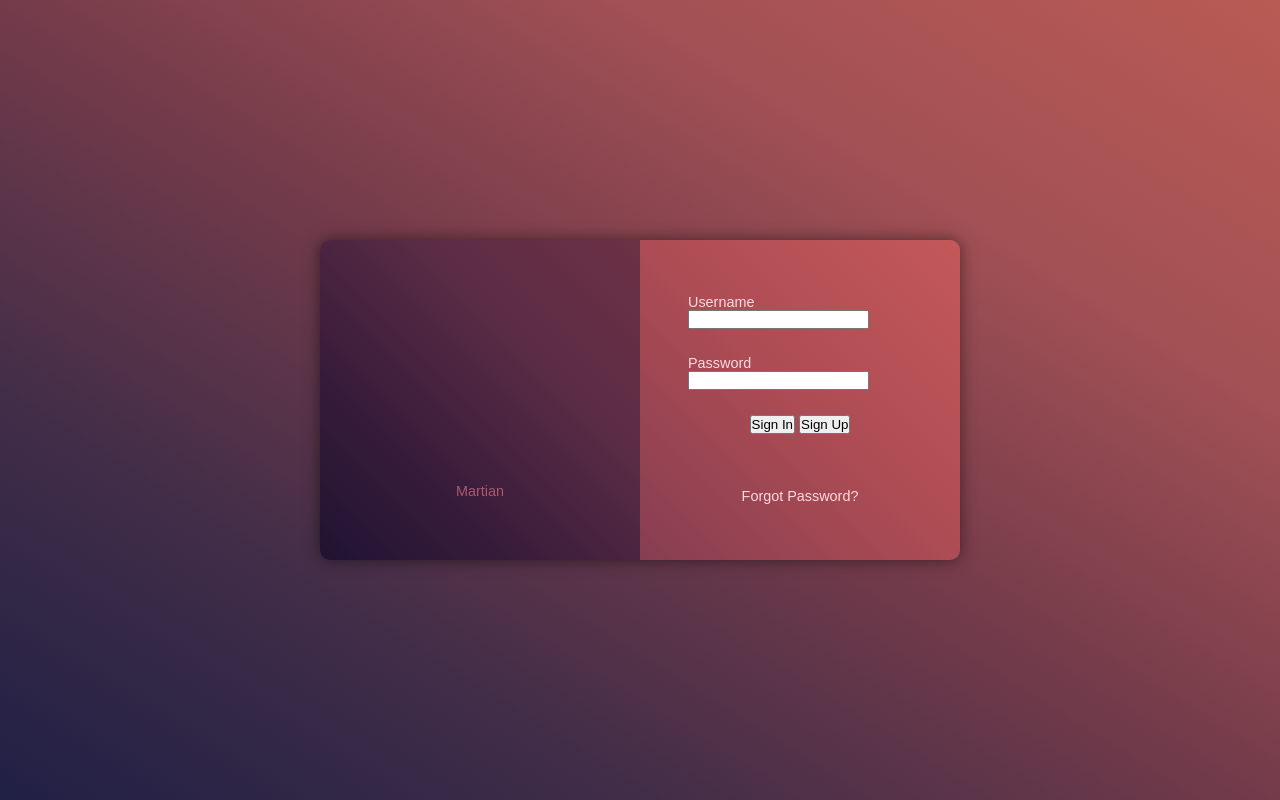
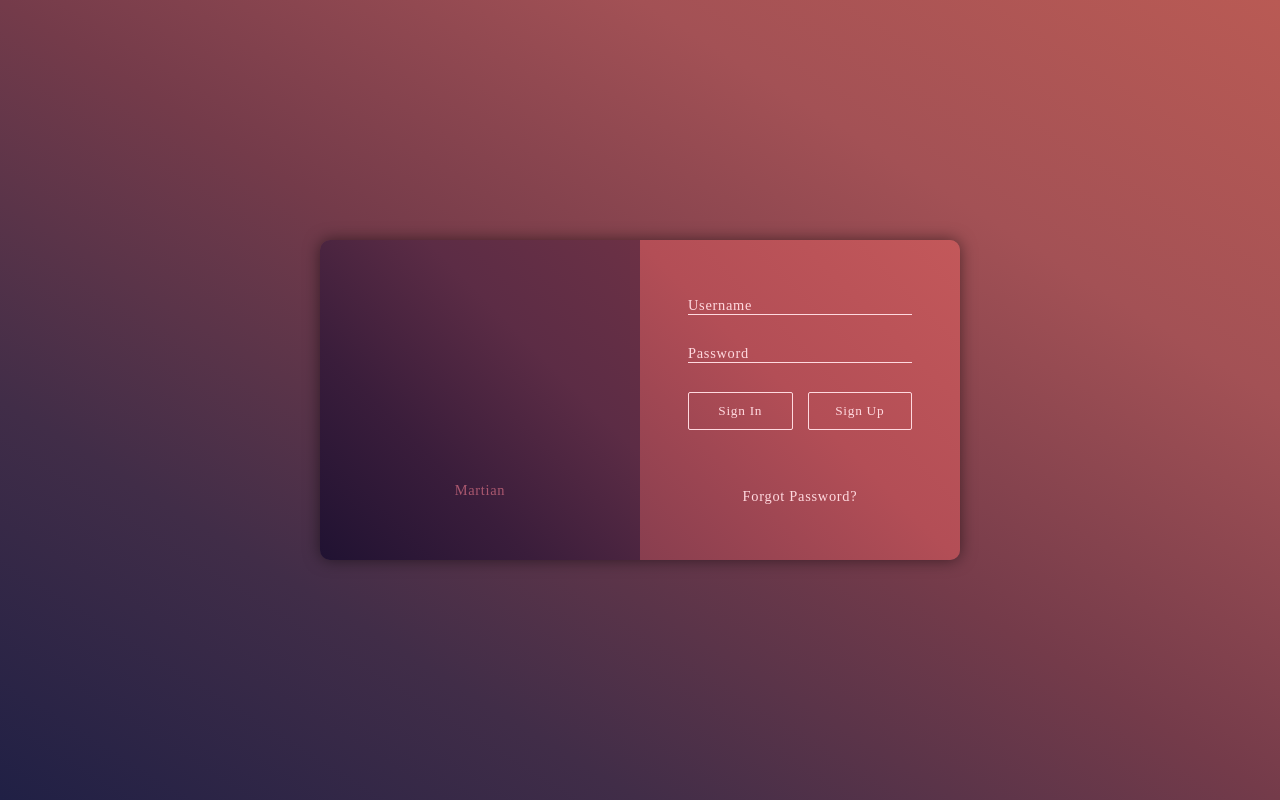
Before and after one commit to amarolahy/wcc-front-challenge-s6, a website built with webpack: page index.html in a window 1280 px wide. Built offline with nearby package versions, Linux system fonts and the light colour scheme.

Commit message:
Form global style, correct colors, card min sizes

```diff
--- a/src/sass/colors/_colors.scss
+++ b/src/sass/colors/_colors.scss
@@ -13,9 +13,9 @@
 
 // form-login
 // background
-$quinacridone-magenta: #873E51;
-$english-red: #AD4C54;
-$indian-red: #CE5758;
+$quinacridone-magenta: #883E4F;
+$english-red: #B34E56;
+$indian-red: #CE5751;
 
 // card-illustration
 // martian
--- a/src/sass/index.scss
+++ b/src/sass/index.scss
@@ -9,9 +9,13 @@
 }
 
 html {
-  font-family: Arial, Helvetica, sans-serif;
   font-weight: 400;
   font-size: 90%;
+}
+
+* {
+  font-family: Gotham;
+  letter-spacing: 0.05rem;
 }
 
 .wrapper {
@@ -32,6 +36,8 @@ html {
 .card__login {
   width: 80vmin;
   height: 40vmin;
+  min-width: 600px;
+  min-height: 280px;
   display: flex;
   flex-direction: row;
   justify-content: space-between;
@@ -89,3 +95,48 @@ html {
   width: 100%;
   padding: 0 15%;
 }
+
+.form-group {
+  display: block;
+  position: relative;
+  width: 100%;
+
+  .form-label {
+    position: absolute;
+  }
+
+  input.form-control,
+  textarea.form-control {
+    background: transparent;
+    border: none;
+    border-bottom: 1px solid $shimmering-blush;
+    width: 100%;
+    color: $shimmering-blush;
+  }
+}
+
+.form-actions {
+  width: 100%;
+  display: flex;
+  flex-direction: row;
+  justify-content: space-between;
+  // margin-top: 2vmin;
+}
+
+.btn {
+  width: 100%;
+  padding: 0.7rem 1rem;
+  border-radius: 2px;
+  margin-right: 15px;
+  cursor: pointer;
+
+  &:last-of-type {
+    margin-right: 0;
+  }
+}
+
+.btn-outline {
+  background: transparent;
+  color: $shimmering-blush;
+  border: 1px solid $shimmering-blush;
+}
```
